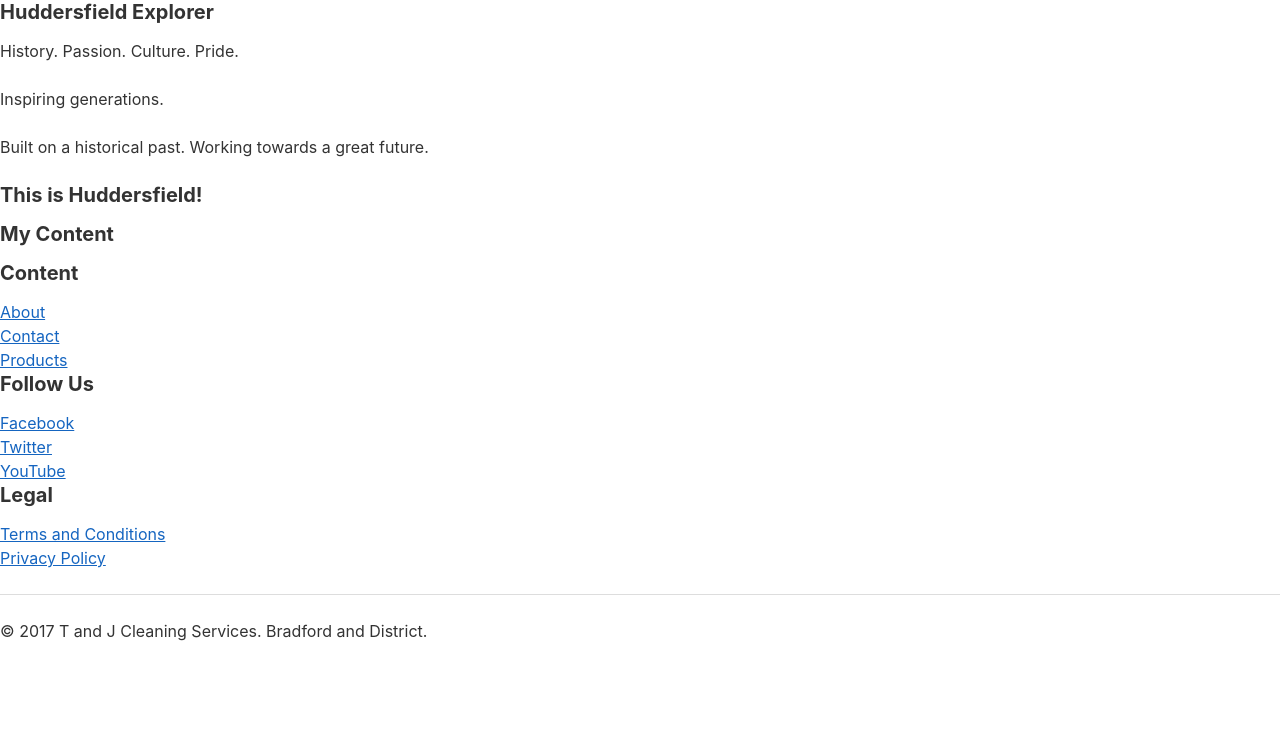
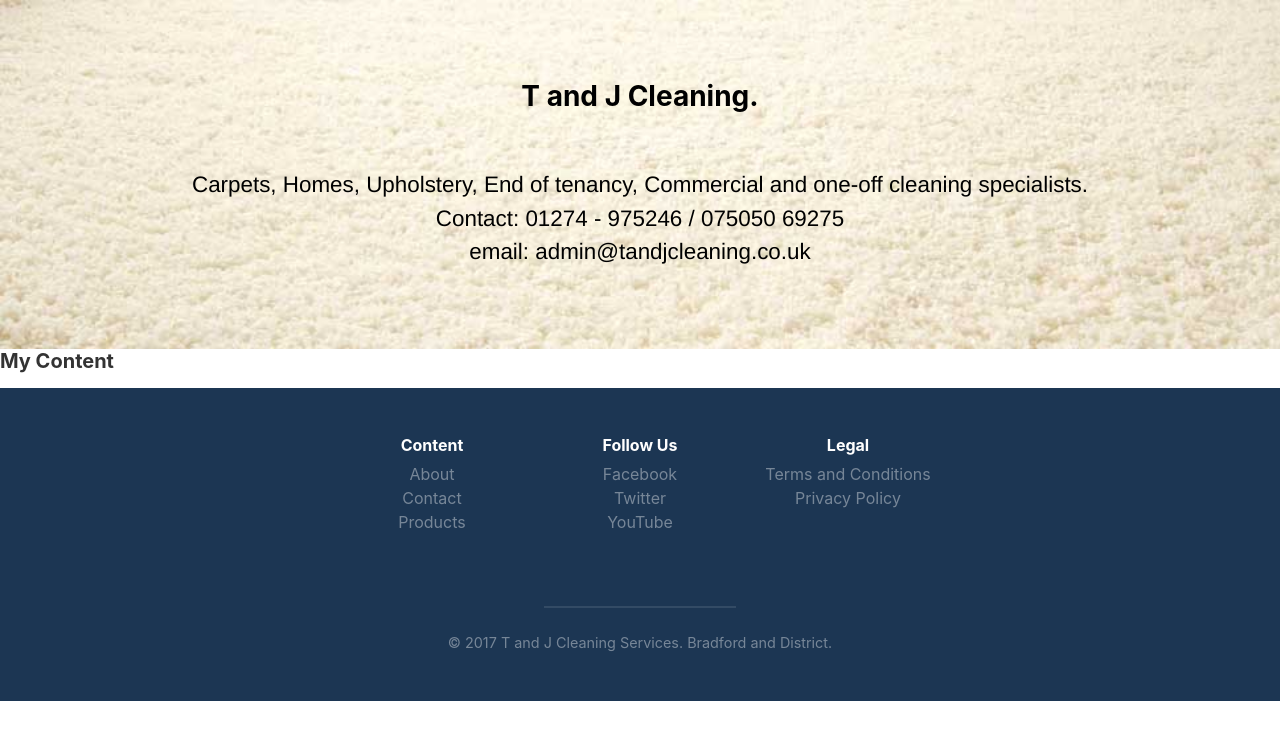
Before and after one commit to tandjcleaning/tandjcleaning, a Jekyll site: the page built from index.md, in a window 1280 px wide. Shown: the top 740 px of the page. Built offline with Jekyll 4.4.1, drawn with Linux system fonts in a browser that asks for light colours.

Commit message:
corrected image paths

```diff
--- a/_includes/homepage/bgimage.html
+++ b/_includes/homepage/bgimage.html
@@ -1,11 +1,7 @@
 <header class="bgimage">
-<div><h1 class="h1-hidden">Huddersfield Explorer</h1>
-
-</div>
-      <div class="bgimagetext"><span>History. Passion. Culture. Pride.<br><br>
-        Inspiring generations.<br><br>
-        Built on a historical past. Working towards a great future.<br><br>
-        <h1>This is Huddersfield!</h1></span>
+      <div class="bgimagetext"><span><h1>T and J Cleaning.</h1><br>
+Carpets, Homes, Upholstery, End of tenancy, Commercial and one-off cleaning specialists.<br>
+ Contact: 01274 - 975246 /  075050 69275<br>
+ email: admin@tandjcleaning.co.uk</span>
       </div>
-
 </header>
--- a/_sass/assets/custom/bgimage/_bgimagetxt.sass
+++ b/_sass/assets/custom/bgimage/_bgimagetext.sass
@@ -2,8 +2,8 @@
   +hide-text
 
 .bgimagetext
-  font-size: 3em
+  font-size: 1.4em
   font-family: helvetica
-  color: #fff
+  color: #000
   padding-left: 5em
   padding-right: 5em
--- a/_sass/assets/main.sass
+++ b/_sass/assets/main.sass
@@ -1,3 +1,5 @@
+
 @import 'bourbon/bourbon'
 @import 'base/base'
 @import 'neat/neat'
+@import 'custom/custom'
--- a/css/style.sass
+++ b/css/style.sass
@@ -1,5 +1,5 @@
 ---
 
 ---
-
+$baseurl:"{{ site.baseurl }}"
 @import "assets/main"
```
Also changed, not shown: _sass/assets/custom/bgimage/_bgimage.scss (renamed from _sass/assets/custom/bgimage/_bgimaage.scss), images/carpet.jpg (renamed from _images/carpet.jpg).
